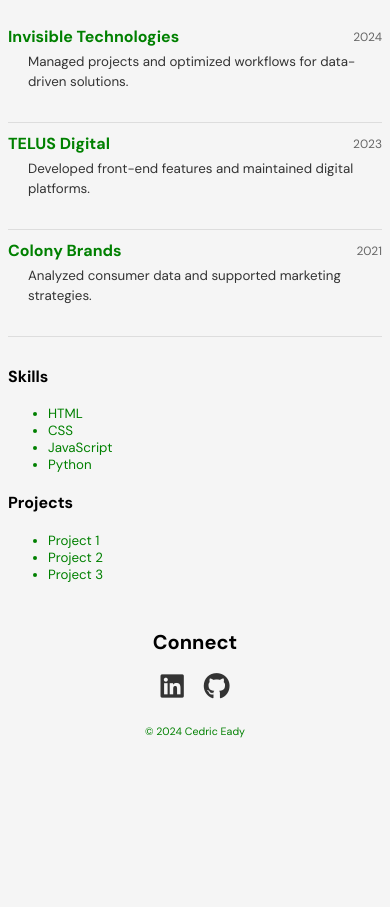
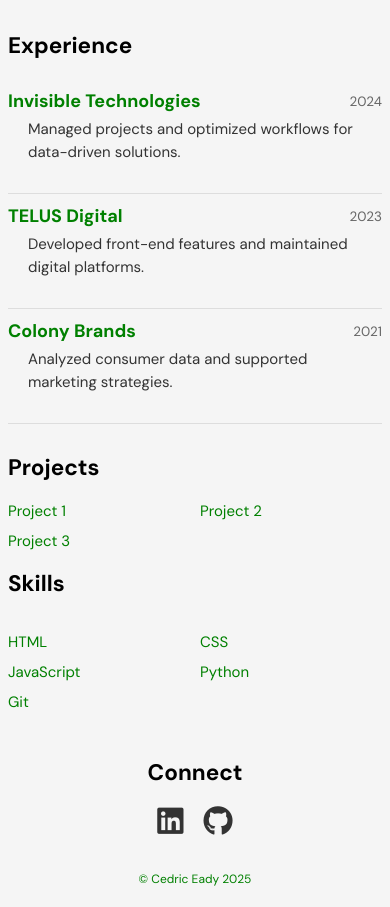
Before and after one commit to cedric22e/cedric-eady-jupiter, a plain HTML site: page index.html in a window 390 px wide. Shown: the part 401-1308 px from the top of the page. Before the commit the page ends 1188 px from the top, so only its background shows below. Drawn offline with Linux system fonts and the light colour scheme.

Commit message:
js added, created footer and skills

```diff
--- a/css/style.css
+++ b/css/index.css
@@ -1,4 +1,4 @@
-/* color and font */
+/* main css edits */
 body {
     background-color: whitesmoke;
     color: green;
@@ -24,8 +24,9 @@ p {
     margin: 20px;
 }
 
-.footer {
-    font-size:80%
+footer {
+    font-size:80%;
+    text-align: center;
 }
 
 /* experience list */
@@ -145,46 +146,57 @@ nav ul li a:hover {
     line-height: 1.5;
 }
 
+/* desktop-first approach (phones and tablet media queries) */
 /* tablet media query */
 @media  (min-width:961px)  {
     body {
-        font-size: 18px; /* increase font size for better readability */
-        margin: 0 10%; /* adjust margin for better layout */
+        font-size: 18px; /* changed font size for better readability */
+        margin: 0 10%; /* adjusted margins for better layout */
     }
 
     nav ul li a {
-        padding: 10px 15px; /* increase padding for easier touch interaction */
-        font-size: 1em; /* adjust font size for better visibility */
+        padding: 10px 15px; /* increased padding for easier touch interaction */
+        font-size: 0.9em; /* adjusted font size for better visibility */
     }
 
     #connect .my-icons a {
-        font-size: 2.5em; /* increase icon size for better accessibility */
-        gap: 30px; /* increase gap between icons */
+        font-size: 2.5em; /* increased icon size for better accessibility */
+        gap: 30px; /* increased gap between icons */
     }
 }
 
 /* phone media query */
 @media (max-width:400px) {
     h1{
-        font-size: 24px; /* reduce font size to fit smaller screens */
-        text-align: left; /* align text to the left for better layout */
+        font-size: 24px; /* reduced font size to fit smaller screens */
+        text-align: left; /* aligned text to the left for better layout */
     }
 
-    h2 {
-        font-size: 120%; /* decrease font size for better readability */
-    }
-
-    body {
-        font-size: smaller; /* decrease font size for better readability */
-
-    }
     nav ul {
-        flex-direction: column; /* stack navigation links vertically */
-        gap: 10px; /* reduce gap for compact layout */
+        flex-direction: column; /* stacked navigation links vertically */
+        gap: 10px; /* reduced gap for compact layout */
     }
 
     .job-description {
-        font-size: 1em; /* decrease font size for space management */
-        margin-top: 10px; /* adjust margin for better spacing */
+        font-size: 1em; /* decreased font size for space management */
+        margin-top: 10px; /* adjusted margin for better spacing */
     }
 }
+
+/* skills section */
+#skills ul {
+    display: grid;
+    grid-template-columns: repeat(auto-fit, minmax(150px, 1fr));
+    gap: 10px;
+    padding: 0;
+    list-style: none;
+}
+
+/* projects section */
+#projects ul {
+    display: grid;
+    grid-template-columns: repeat(auto-fit, minmax(150px, 1fr));
+    gap: 10px;
+    padding: 0;
+    list-style: none;
+}
--- a/index.html
+++ b/index.html
@@ -3,15 +3,15 @@
     <head>
         <title> Cedric Eady's Portfolio for Coding </title>
         <meta name="author" content="Cedric Eady">
-        <meta="viewport" content="width=device-width, intial-scale=1.0">
-        <!-- CSS reference -->
-        <link rel="stylesheet" href="css/style.css">
+        <meta="viewport" content="width=device-width, intial-scale=1.0.">
+        <!-- css reference -->
+        <link rel="stylesheet" href="css/index.css">
         <!-- google fonts -->
         <link href="https://fonts.googleapis.com/css2?family=DM+Sans:ital,wght@0,400;0,700;1,400;1,700&display=swap" rel="stylesheet">
         <!-- social icons -->
         <link href="https://cdnjs.cloudflare.com/ajax/libs/font-awesome/6.0.0/css/all.min.css" rel="stylesheet">
     </head>
-
+    <body>
         <nav>
             <ul>
                 <li><a href="#about">About</a></li>
@@ -22,14 +22,11 @@
             </ul>
         </nav>
 
-    <body>
-        <h1> Cedric Eady </h1>
+        <h1>Cedric Eady</h1>
 
         <section id="about">
-            <h2> About </h2>
-            <p class="p1">
-            I am a dedicated worker, with experience ranging from client support to data analytics. I hope to work in digital marketing, with a focus on web3 technology and front-end development.
-            </p>
+            <h2>About</h2>
+            <p class="p1">I am a dedicated worker, with experience ranging from client support to data analytics. I hope to work in digital marketing, with a focus on web3 technology and front-end development.</p>
         </section>
 
         <section id="experience">
@@ -57,21 +54,19 @@
             </div>
         </section>
 
-        <section id="skills">
-        <h2> Skills </h2>
+        <section id="projects">
+            <h2>Projects</h2>
             <ul>
-            <li> HTML </li>
-            <li> CSS </li>
-            <li> JavaScript </li>
-            <li> Python </li>
+                <li>Project 1</li>
+                <li>Project 2</li>
+                <li>Project 3</li>
+            </ul>
         </section>
 
-        <section id="projects">
-        <h2> Projects </h2>
+        <section id="skills">
+            <h2>Skills</h2>
             <ul>
-            <li> Project 1 </li>
-            <li> Project 2 </li>
-            <li> Project 3 </li>
+            <!-- js code -->
             </ul>
         </section>
 
@@ -85,10 +80,8 @@
                     <i class="fab fa-github"></i>
                 </a>
             </div>
+        </section>
+
+        <script src="js/index.js"></script>
     </body>
-
-    <footer>
-        <div class="footer">
-            <p> &copy; 2024 Cedric Eady </p>
-        </div>
 </html>
--- /dev/null
+++ b/js/index.js
@@ -0,0 +1,40 @@
+// parent element
+const body = document.querySelector('body');
+
+// footer element
+const footer = document.createElement('footer');
+
+// date objects
+const today = new Date();
+const thisYear = today.getFullYear();
+
+// copyright variable
+const copyright = document.createElement('p');
+copyright.innerHTML = `&copy; Cedric Eady ${thisYear}`;
+
+// append the footer
+footer.appendChild(copyright);
+body.appendChild(footer);
+
+// skills array
+const skills = [
+    'HTML',
+    'CSS',
+    'JavaScript',
+    'Python',
+    'Git',
+];
+
+// skills section
+const skillsSection = document.querySelector('#skills');
+const skillsList = document.createElement('ul');
+
+// loop through the skills array
+for (let i = 0; i < skills.length; i++) {
+    const skill = document.createElement('li');
+    skill.innerHTML = skills[i];
+    skillsList.appendChild(skill);
+}
+
+// append to skills section
+skillsSection.appendChild(skillsList);
```
Lines whose indentation alone changed are shown as unchanged.
